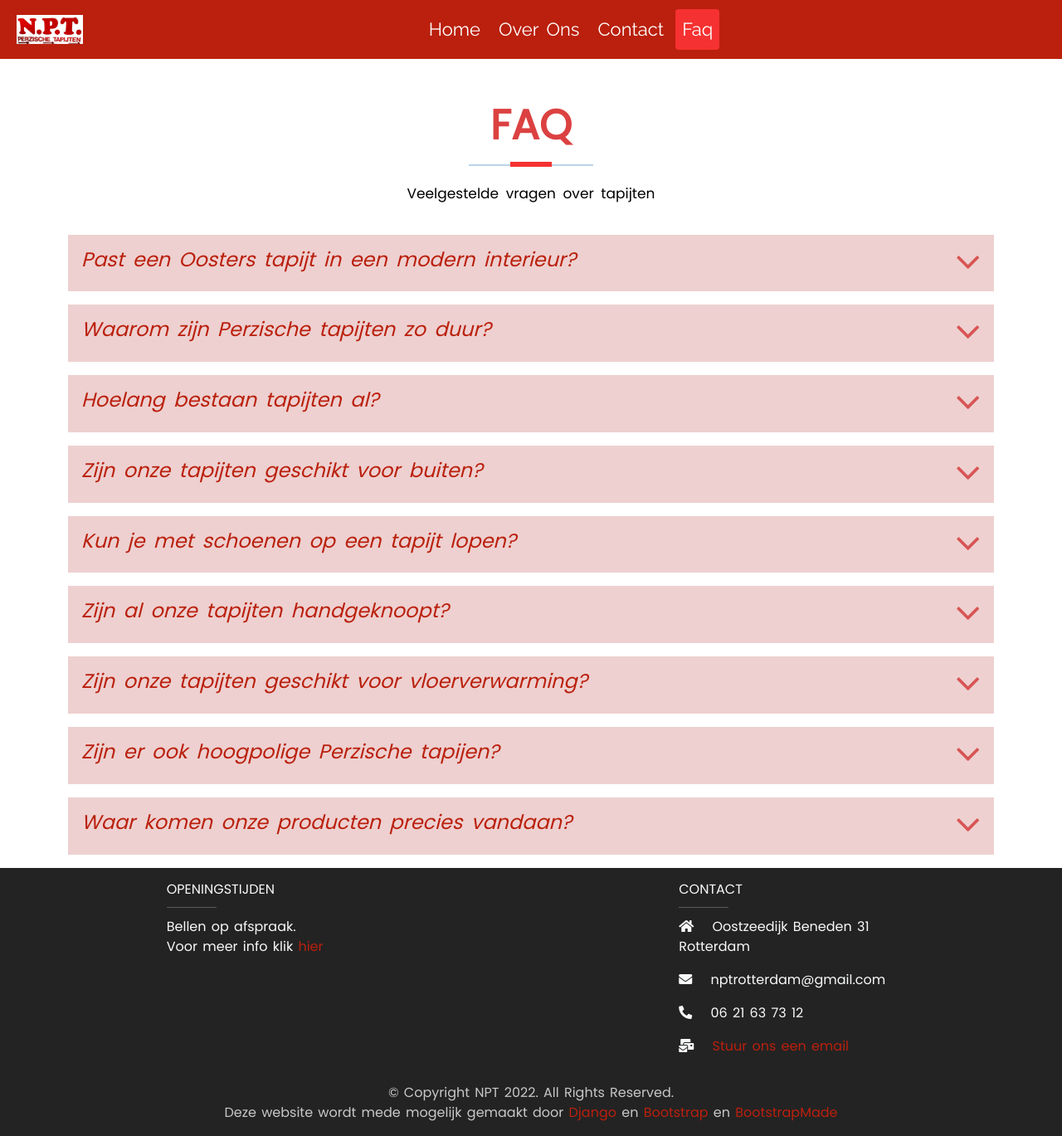
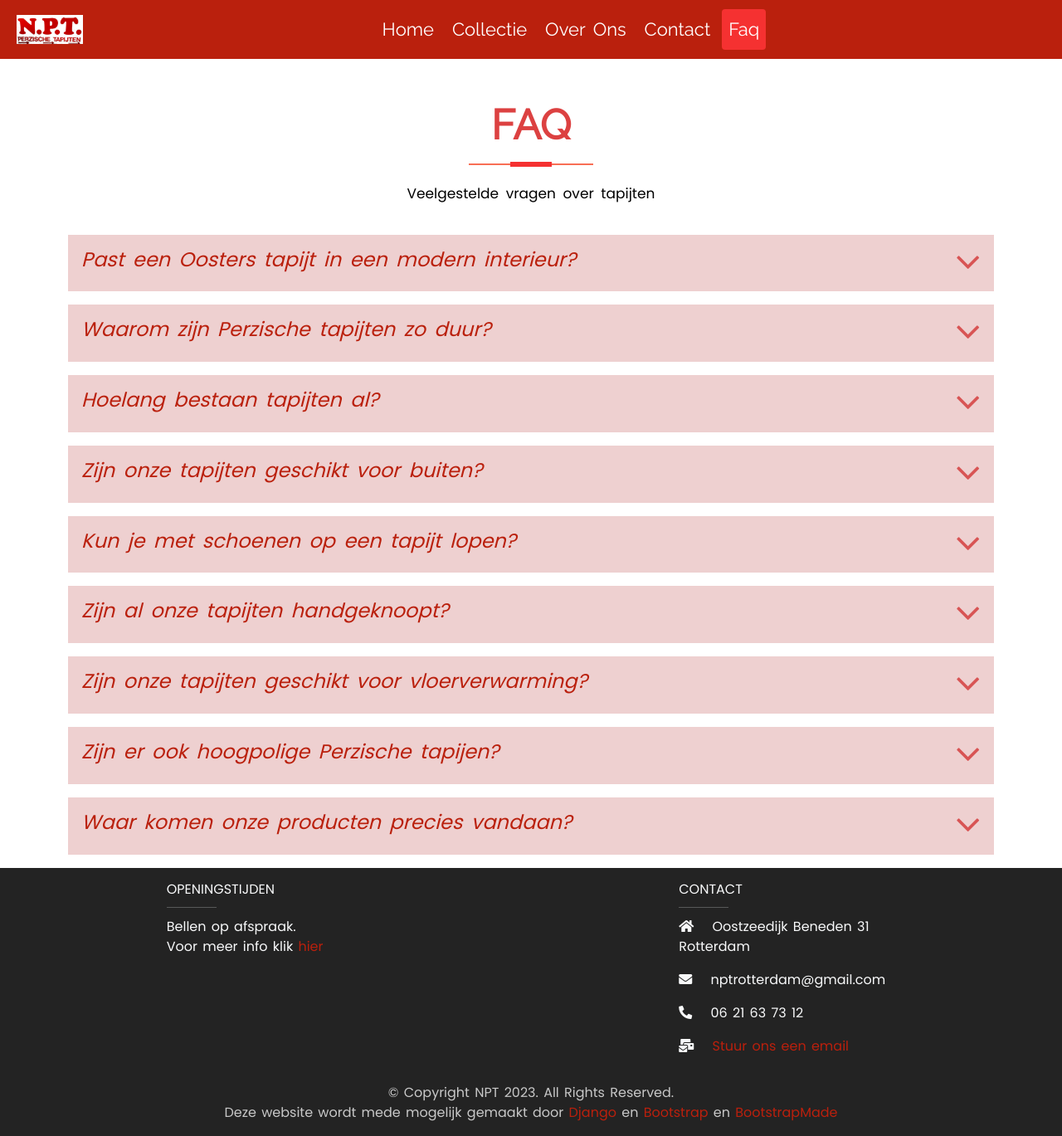
Before and after one commit to creator64/npt-dev, a Django app: page /faq/ in a window 1280 px wide. Shown: the whole page at 83% size. Run offline with Django 3.2, Linux system fonts and the light colour scheme; some libraries are stand-ins or nearby versions.

Commit message:
changed titles fonts and copyright set to 2023

```diff
--- a/main/templates/main/footer.html
+++ b/main/templates/main/footer.html
@@ -66,7 +66,7 @@
 
   <!-- Copyright -->
   <div class="footer-copyright text-center py-3" style="color: rgb(200,200,200);">
-    © Copyright NPT 2022. All Rights Reserved. <br>
+    © Copyright NPT 2023. All Rights Reserved. <br>
     Deze website wordt mede mogelijk gemaakt door
     <a href="https://www.djangoproject.com/" class="newtab"> Django </a> en
     <a href="https://www.getbootstrap.com/" class="newtab"> Bootstrap </a> en
--- a/main/templates/main/navbar.html
+++ b/main/templates/main/navbar.html
@@ -24,7 +24,7 @@
   <div id="navbarCollapse" class="collapse navbar-collapse">
     <div class="navbar-nav nav-pills ml-auto">
       <a href="/" class="nav-item nav-link {{actdict.home}} text-white" id="copy_info">Home</a>
-      <!--<a href="/collection" class="nav-item nav-link {{actdict.collec}} text-white" id="copy_info">Collectie</a>-->
+      <a href="/collection" class="nav-item nav-link {{actdict.collec}} text-white" id="copy_info">Collectie</a>
       <!--<a href="/gallery" class="nav-item nav-link {{actdict.gallery}} text-white" id="copy_info">Gallerij</a>-->
       <a href="/about" class="nav-item nav-link {{actdict.about}} text-white" id="copy_info">Over Ons</a>
       <a href="/contact" class="nav-item nav-link {{actdict.contact}} text-white" id="copy_info">Contact</a>
--- a/npt/settings.py
+++ b/npt/settings.py
@@ -29,7 +29,8 @@ DEBUG = True
 
 ALLOWED_HOSTS = ['192.168.1.12',
                  '127.0.0.1',
-                 '192.168.2.9']
+                 '192.168.2.9',
+                 '192.168.178.14']
 
 
 # Application definition
--- a/npt/urls.py
+++ b/npt/urls.py
@@ -27,5 +27,5 @@ urlpatterns = [
     path("about/", view_main.about),
     path("faq/", view_main.faq),
     #path("gallery/", view_main.gallery)
-    #path("collection/", include("collection.urls")),
+    path("collection/", include("collection.urls")),
 ] + static(settings.STATIC_URL, document_root=settings.STATIC_ROOT) + static(settings.MEDIA_URL, document_root=settings.MEDIA_ROOT)
--- a/static/npt/css/Home.css
+++ b/static/npt/css/Home.css
@@ -41,6 +41,7 @@
     font-size: 32px;
     color: var(--red);
     font-style: italic;
+    font-family: 'Raleway';
   }
 
   .textbox .subtitle{
--- a/static/npt/mainfiles/style.css
+++ b/static/npt/mainfiles/style.css
@@ -14,6 +14,7 @@ rgba(59,0,0,.5) (grijsachtig)
 @import url('https://fonts.googleapis.com/css2?family=Architects+Daughter&display=swap');
 @import url('https://fonts.googleapis.com/css2?family=Balsamiq+Sans&display=swap');
 @import url('https://fonts.googleapis.com/css2?family=Poppins&display=swap');
+@import url('https://fonts.googleapis.com/css2?family=Raleway:ital,wght@1,600&display=swap');
 
 :root {
   --red: #BA200D;
@@ -215,8 +216,8 @@ img.rounded {
   margin-bottom: 20px;
   padding-bottom: 20px;
   position: relative;
-  /*color: #4c7397;*/
   color: var(--red-fade-2);
+  font-family: 'Raleway';
 }
 
 .section-title .title::before {
@@ -225,8 +226,8 @@ img.rounded {
   display: block;
   width: 150px;
   height: 2px;
-  background: rgb(186, 212, 233);
-  bottom: 1px;
+  background: rgb(248, 110, 85);
+  bottom: 2px;
   left: calc(50% - 75px);
 }
 
```
